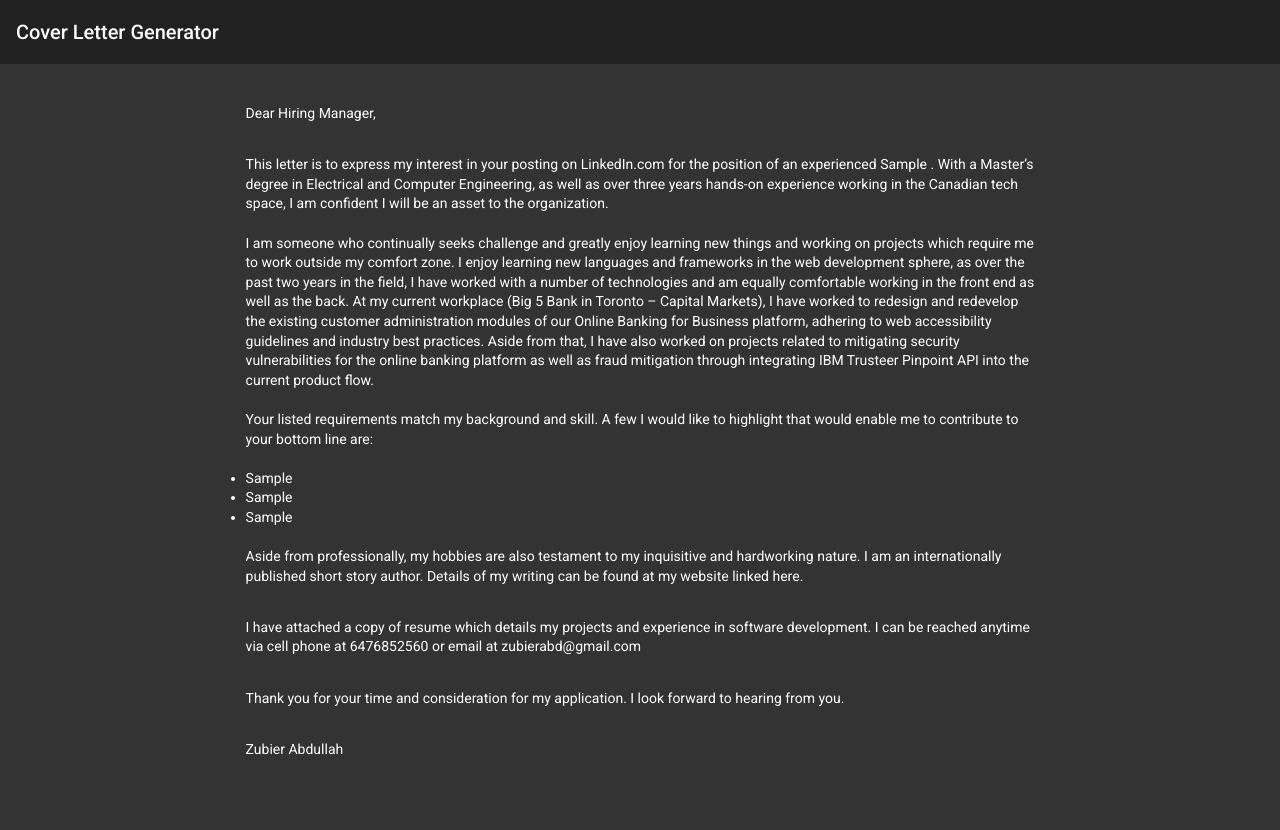
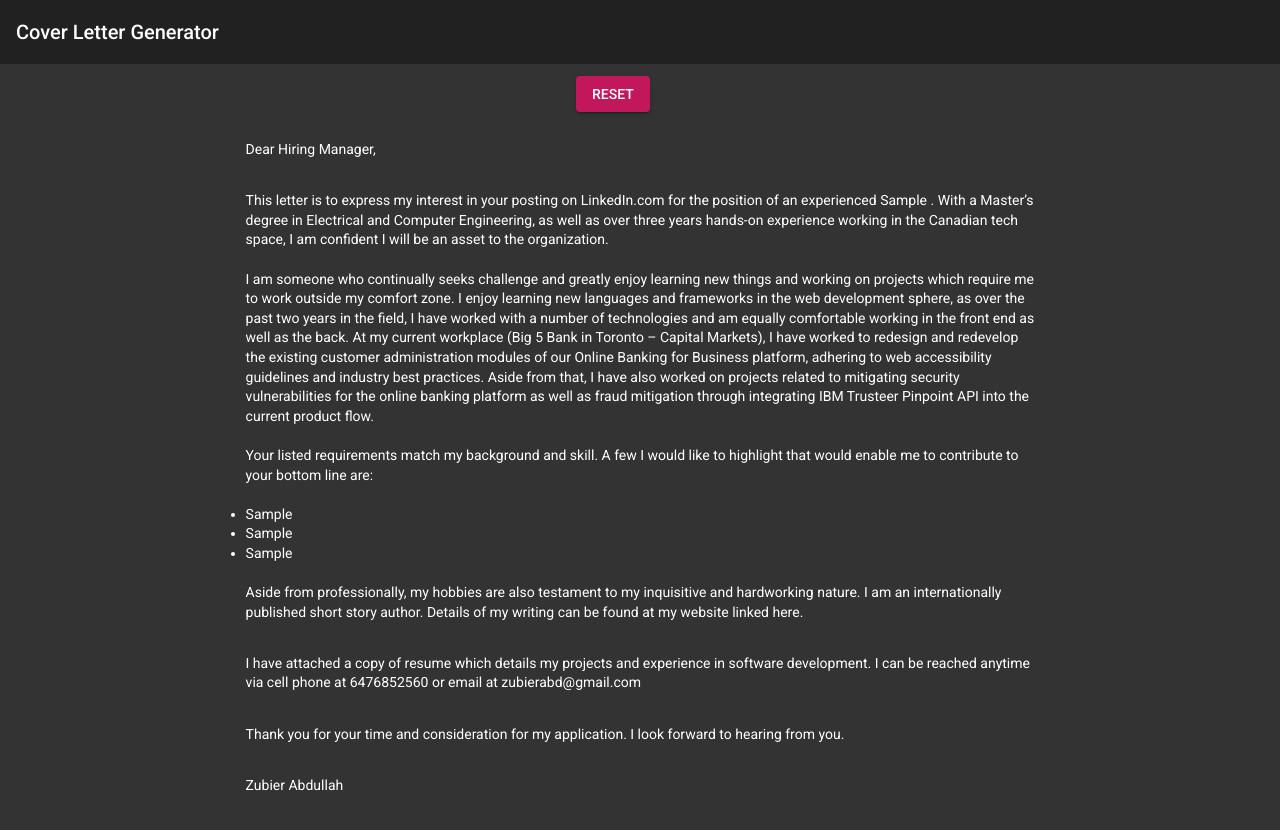
Before and after one commit to ZubierAbd/covGen, an Angular app: page / in a window 1280 px wide. Both pictures are taken after typing "Sample", "Sample", "Sample", "Sample" into the empty fields and a click on the button "Generate". Shown: the top 830 px of the page. Before the commit the page ends 800 px from the top, so only its background shows below. Built offline with nearby package versions, Linux system fonts and the light colour scheme.

Commit message:
added changes for serving

```diff
--- a/src/app/app.component.html
+++ b/src/app/app.component.html
@@ -47,7 +47,11 @@
 
 
 
-
+<div class="ml-50" *ngIf="showResponse && !showSpinner">
+  <div>
+    <button mat-raised-button color="primary" (click)="reset()">RESET</button>
+  </div>
+</div>
 <div class="finalResponse" *ngIf="showResponse && !showSpinner">
   <div>
     <p>{{firstLine}}</p>
--- a/src/app/app.component.ts
+++ b/src/app/app.component.ts
@@ -55,4 +55,17 @@ export class AppComponent {
       this.showSpinner = false;
     }, 2000)
   }
+
+  reset() {
+    this.jobTitle = ''
+    this.bulletPoint1 = ''
+    this.bulletPoint2 = ''
+    this.bulletPoint3 = ''
+    this.showSpinner = true;
+    setTimeout(() => {
+      this.showSpinner = false
+      this.showResponse = false
+    }, 1000)
+
+  }
 }
```
Also changed, not shown: package.json (+9 -2 lines), server.js (added, +14 -0 lines), 1 other file (tests, documents, lock files or other folders).
